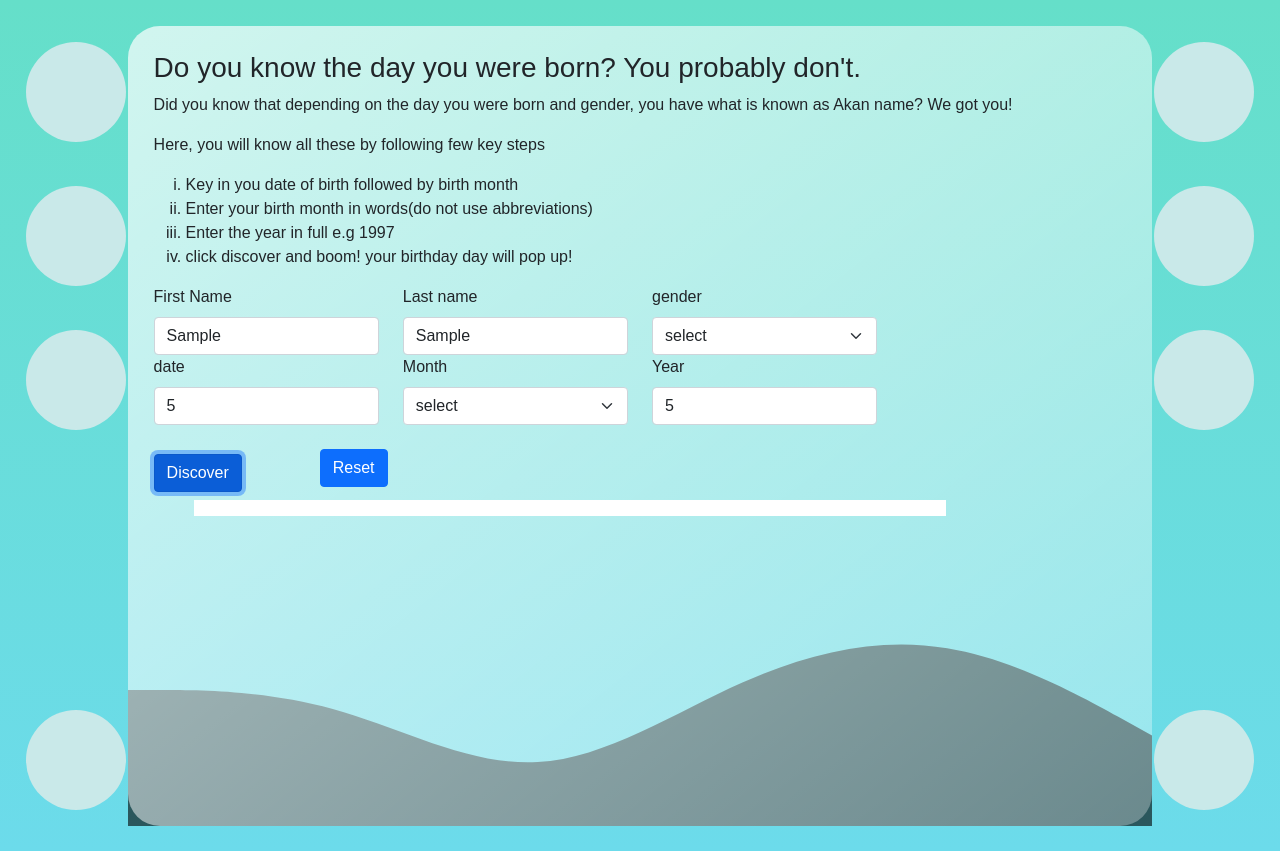
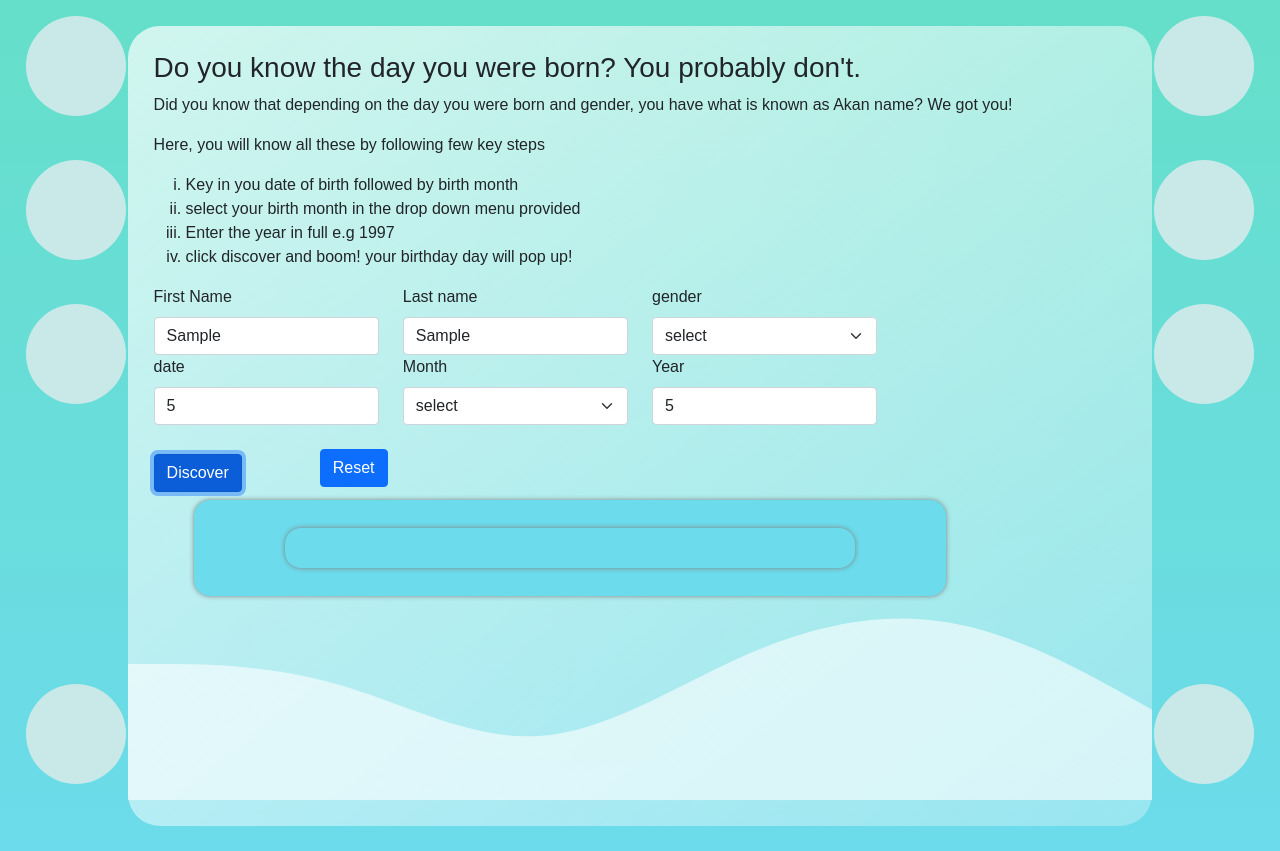
Before and after one commit to kelvinrono/Birthday, a plain HTML site: page index.html in a window 1280 px wide. Both pictures are taken after typing "Sample", "Sample", "5", "5" into the empty fields and a click on the button "Discover". Drawn offline with nearby package versions, Linux system fonts and the light colour scheme.

Commit message:
customize output display section

```diff
--- a/app.js
+++ b/app.js
@@ -23,14 +23,13 @@ var combinedDate = month+" "+DOB2+" "+year;
 var date = new Date(combinedDate);
 
 //create element
-const todoDiv = document.createElement('div');
-todoDiv.classList.add('todo');
-//list items
+const Div1 = document.createElement('div');
+Div1.classList.add('display');
+//append items
 const todoItem = document.createElement('li')
-// todoItem.innerHTML=fullNames;
-todoItem.classList.add('todo')
-todoDiv.appendChild(todoItem)
-show.appendChild(todoDiv);
+todoItem.classList.add('display')
+Div1.appendChild(todoItem)
+show.appendChild(Div1);
 
     let dayBorn = date.getDay();
   if(gender=="Male"){
@@ -83,4 +82,15 @@ show.appendChild(todoDiv);
   }
 }
 
+
+
 })
+
+
+// function validate(){
+//     if( document.myform.firstName.value == "" ) {
+//         alert( "Please provide your name!" );
+//         document.myorm.firstName.focus() ;
+//         return false;
+// }
+// }
--- a/index.html
+++ b/index.html
@@ -41,19 +41,19 @@
 
     <ul class="steps">
         <li>Key in you date of birth followed by birth month</li>
-        <li>Enter your birth month in words(do not use abbreviations)</li>
+        <li>select your birth month in the drop down menu provided</li>
         <li>Enter the year in full e.g 1997</li>
         <li>click discover and boom! your birthday day will pop up!</li>
     </ul>
-<form name="myform">
+<form name="myform" onsubmit="return (validate());">
     <div class="row">
         <div class="col-md-3">
             <label for="firstName" class="form-label">First Name</label>
-          <input type="text" name="firstName" id="firstName"class="form-control firstName" placeholder="First name" aria-label="First name" required>
+          <input type="text"  id="firstName"class="form-control firstName" placeholder="First name" aria-label="First name" required>
         </div>
         <div class="col-md-3">
             <label for="lastName" class="form-label">Last name</label>
-          <input type="text" id="lastName"class="form-control" placeholder="Last name" aria-label="Last name" required>
+          <input type="text" name="lastName" id="lastName"class="form-control" placeholder="Last name" aria-label="Last name" required>
         </div>
 
         <div class="col-md-3">
@@ -71,7 +71,7 @@
       <div class="row">
         <div class="col-md-3">
             <label for="date" class="form-label">date</label>
-          <input type="number" id="date"class="form-control" placeholder="date" required>
+          <input type="number" name="year" id="date"class="form-control" placeholder="date" required>
         </div>
         <div class="col-md-3 ">
             <label for="month"  class="form-label">Month</label>
@@ -116,7 +116,7 @@
       <footer>
 
       </footer>
-      <svg xmlns="http://www.w3.org/2000/svg" viewBox="0 0 1440 319"><path fill="#000" fill-opacity="1" d="M0,128L48,128C96,128,192,128,288,154.7C384,181,480,235,576,229.3C672,224,768,160,864,117.3C960,75,1056,53,1152,69.3C1248,85,1344,139,1392,165.3L1440,192L1440,320L1392,320C1344,320,1248,320,1152,320C1056,320,960,320,864,320C768,320,672,320,576,320C480,320,384,320,288,320C192,320,96,320,48,320L0,320Z"></path></svg>
+      <svg xmlns="http://www.w3.org/2000/svg" viewBox="0 0 1440 319"><path fill="#fff" fill-opacity="1" d="M0,128L48,128C96,128,192,128,288,154.7C384,181,480,235,576,229.3C672,224,768,160,864,117.3C960,75,1056,53,1152,69.3C1248,85,1344,139,1392,165.3L1440,192L1440,320L1392,320C1344,320,1248,320,1152,320C1056,320,960,320,864,320C768,320,672,320,576,320C480,320,384,320,288,320C192,320,96,320,48,320L0,320Z"></path></svg>
       </div>
 
 </body>
--- a/style.css
+++ b/style.css
@@ -38,7 +38,8 @@ body{
     border-radius: 50%;
     position: absolute;
     background: #c9e9e9;
-    z-index:-2
+    z-index:-2;
+    position: fixed;
 }
 .circle1{
     left: 2%;
@@ -83,20 +84,28 @@ svg{
     width:80vw;
     opacity: .6;
     z-index: -3;
-   margin: 0 10vw 0 10vw;;
+   margin: 0 10vw 0 10vw;
+   overflow: hidden;
+   position: fixed;
 }
 button{
     margin-top: 5px;
 }
-.todo{
+.display{
     margin:0.5rem;
-    background: white;
+    background: #6cdbeb;
     color:black;
-    font-size: 1.5rem;
+    font-size: 1.2rem;
     display: flex;
     justify-content: space-between;
     align-items: center;
     width: 80%;
-
+    border-radius: 1rem;
+    box-shadow: 0px 0px 5px gray;
+    display: flex;
+    justify-content: center;
+    align-items: center;
+    box-sizing: border-box;
+    padding:20px;
 
 }
```
Also changed, not shown: birthday.jpg (added), 1 other file.
